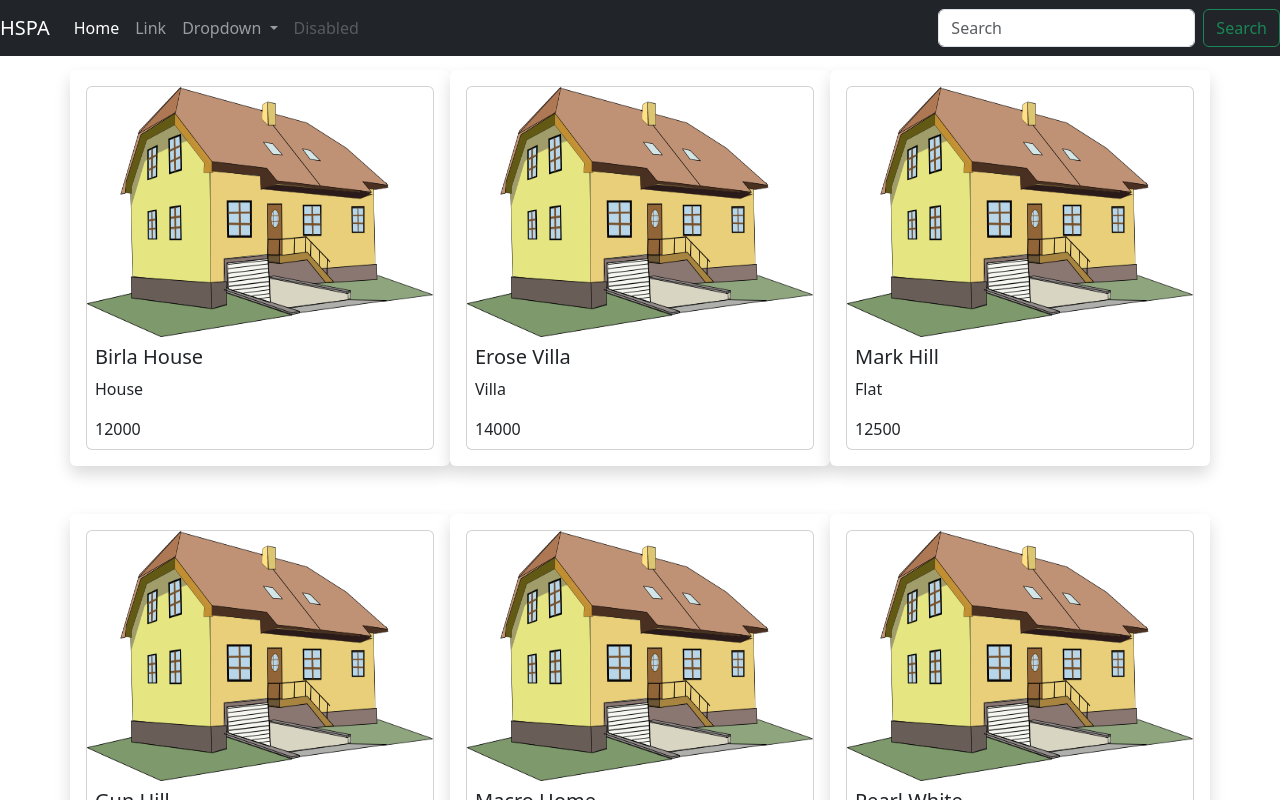
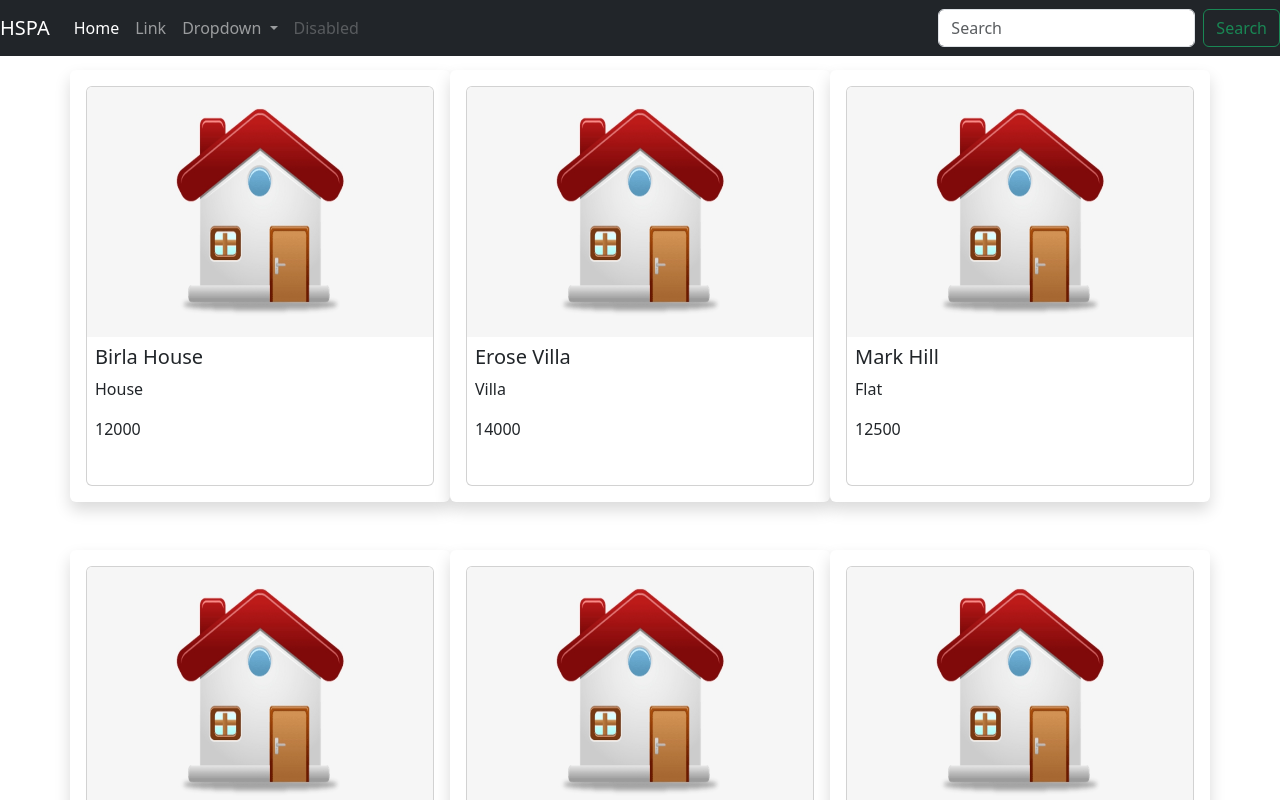
Before and after one commit to kifle23/property-dealing, an Angular app in the folder Client/: page / in a window 1280 px wide. Shown: the top 800 px of the page. Built offline with nearby package versions, Linux system fonts and the light colour scheme.

Commit message:
Add CSS animation to Property Card

```diff
--- a/Client/src/app/property/property-card/property-card.component.css
+++ b/Client/src/app/property/property-card/property-card.component.css
@@ -1,3 +1,52 @@
-.prop-img{
+.card {
+    min-height: 400px;
+  }
+
+  .card-body h1 {
+    font-family: fantasy;
+    color: #0069d9;
+  }
+
+  .font-highlight {
+    font-style: italic;
+    color: red;
+  }
+
+  .card-img-wrapper{
+    overflow: hidden;
+    position: relative;
+  }
+
+  .card:hover img{
+    transform: scale(1.2,1.2);
+    transition-duration: 500ms;
+    transition-timing-function: ease-out;
     height: 250px;
-}
+    opacity: .7;
+  }
+
+  .card img{
+    transform: scale(1,1);
+    transition-duration: 500ms;
+    transition-timing-function: ease-out;
+    height: 250px
+  }
+
+  .member-icons{
+    position: absolute;
+    bottom: -10%;
+    left: 0;
+    right: 0;
+    margin-right: auto;
+    margin-left: auto;
+    opacity: 0;
+  }
+
+  .card-img-wrapper:hover .member-icons{
+    bottom: 0;
+    opacity: 1;
+  }
+
+  .animate{
+    transition: all 0.3s ease-in-out;
+  }
--- a/Client/src/app/property/property-card/property-card.component.html
+++ b/Client/src/app/property/property-card/property-card.component.html
@@ -1,8 +1,20 @@
 <div class="card">
-  <img src="assets/images/house_default.png" class="prop-img" alt="...">
+  <div class="card-img-wrapper">
+    <img src="assets/images/house_default.png" class="card-img-top" alt="..." />
+    <ul class="list-inline text-center member-icons animate">
+      <li class="list-inline-item">
+        <button class="btn btn-primary"><i class="far fa-edit"></i></button>
+      </li>
+      <li class="list-inline-item">
+        <button class="btn btn-primary">
+          <i class="far fa-address-book"></i>
+        </button>
+      </li>
+    </ul>
+  </div>
   <div class="card-body p-2">
-    <h5 class="card-title">{{property.Name}}</h5>
-    <p class="card-text">{{property.Type}}</p>
-    <p class="card-text">{{property.Price}}</p>
+    <h5 class="card-title">{{ property.Name }}</h5>
+    <p class="card-text">{{ property.Type }}</p>
+    <p class="card-text">{{ property.Price }}</p>
   </div>
 </div>
--- a/Client/src/index.html
+++ b/Client/src/index.html
@@ -1,11 +1,15 @@
-<!doctype html>
+<!DOCTYPE html>
 <html lang="en">
   <head>
-  <meta charset="utf-8">
+    <script
+      src="https://kit.fontawesome.com/58ded2d836.js"
+      crossorigin="anonymous"
+    ></script>
+    <meta charset="utf-8" />
     <title>PropertyDealing</title>
-  <base href="/">
-  <meta name="viewport" content="width=device-width, initial-scale=1">
-  <link rel="icon" type="image/x-icon" href="favicon.ico">
+    <base href="/" />
+    <meta name="viewport" content="width=device-width, initial-scale=1" />
+    <link rel="icon" type="image/x-icon" href="favicon.ico" />
   </head>
   <body>
     <app-root></app-root>
```
Also changed, not shown: Client/src/assets/images/house_default.png. Lines whose indentation alone changed are shown as unchanged.
